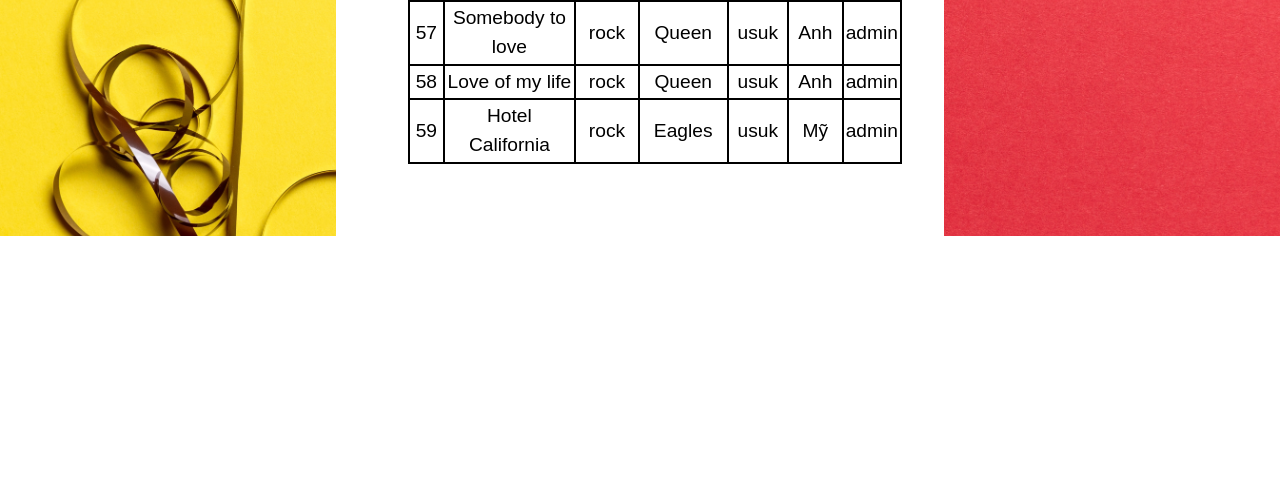
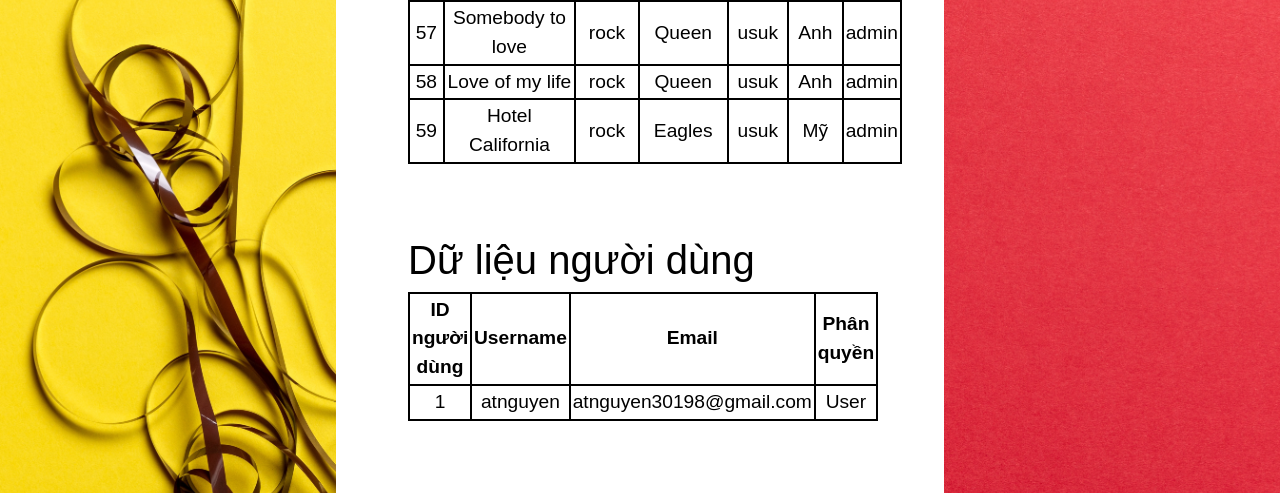
Before and after one commit to AnhTuNguyen30198/CSE485_N066257, a PHP site: page /backend/admin.php in a window 1280 px wide, after a click on "Xem dữ liệu". Shown: the part 3588-4081 px from the top of the page. Before the commit the page ends 3824 px from the top, so only its background shows below. Run offline with PHP 8.4, Linux system fonts and the light colour scheme; a user stored in the database is signed in; data comes from the database, SQL or seed files in the repository; some libraries are stand-ins or nearby versions.

Commit message:
Add files via upload

```diff
--- a/Sources/backend/admin.php
+++ b/Sources/backend/admin.php
@@ -183,7 +183,7 @@
 
 	<!--Xem dữ liệu cho database-->
 		<div style="display: none;" id="view" >
-			<h1>Xem dữ liệu</h1>
+			<h1>Xem dữ liệu bài hát</h1>
 			<table  id="viewcontent" style="font-size: 0.8em; overflow: auto; width: 100%;">
 			<tr>
 				<th>ID bài hát </th>
@@ -222,6 +222,39 @@
 				}
 			?>
 			</table>
+			<br>
+			<br>
+			<h1>Dữ liệu người dùng</h1>
+			<table  id="viewcontent" style="font-size: 0.8em; overflow: auto; width: 100%;">
+			<tr>
+				<th>ID người dùng </th>
+				<th>Username </th>
+				<th>Email</th>
+				<th>Phân quyền</th>
+			</tr>
+			<?php
+
+				include "connection.php";
+				mysqli_set_charset($conn,"UTF8");
+				$sql = "SELECT * FROM users WHERE phanquyen= 0";
+				$kt = mysqli_query($conn, $sql);
+				if(mysqli_num_rows($kt)>0 ){
+					while($row = mysqli_fetch_assoc($kt)){
+
+
+			?>
+				<tr>
+					<td><?php echo $row['idUser']  ?></td>
+					<td><?php echo $row['username']  ?></td>
+					<td><?php echo $row['email']  ?></td>
+					<td><?php echo 'User'  ?></td>
+				</tr>
+			<?php
+
+					}
+				}
+			?>
+			</table>
 
 		</div>
 	</main>
```
